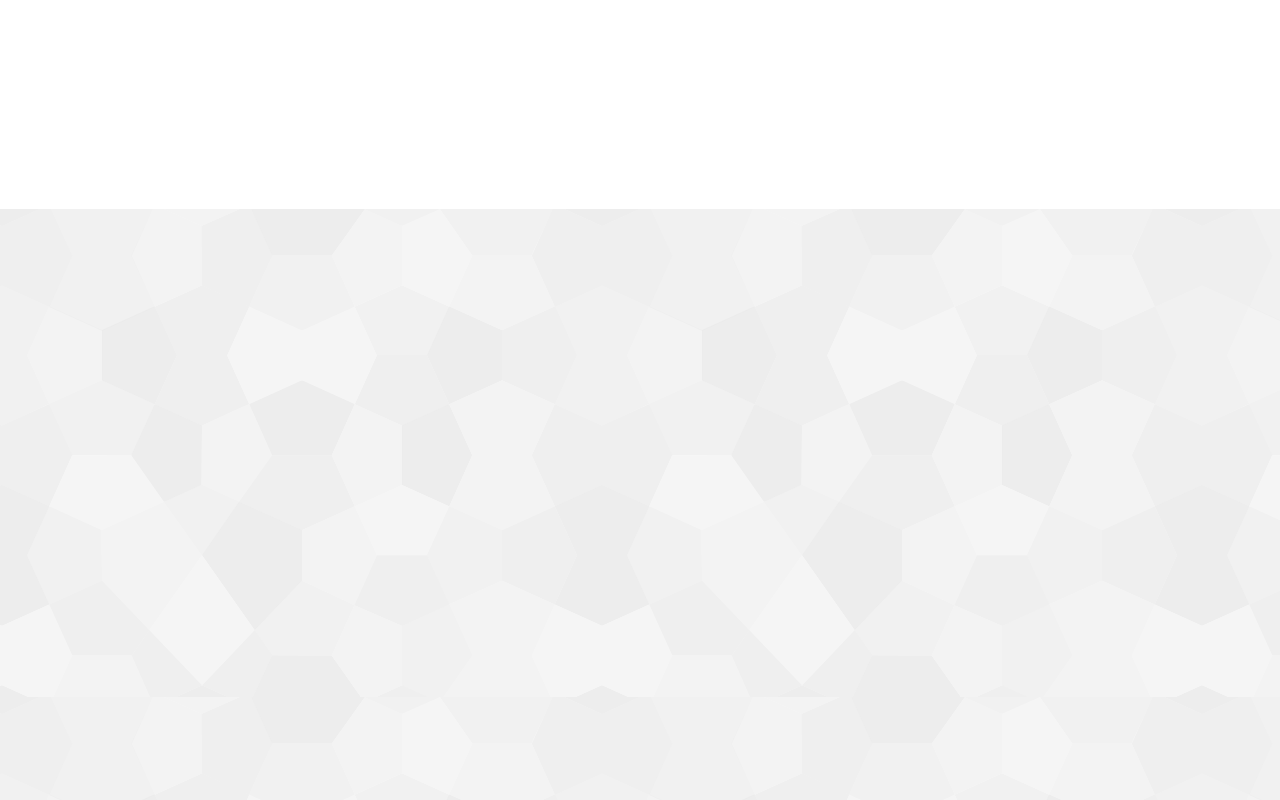
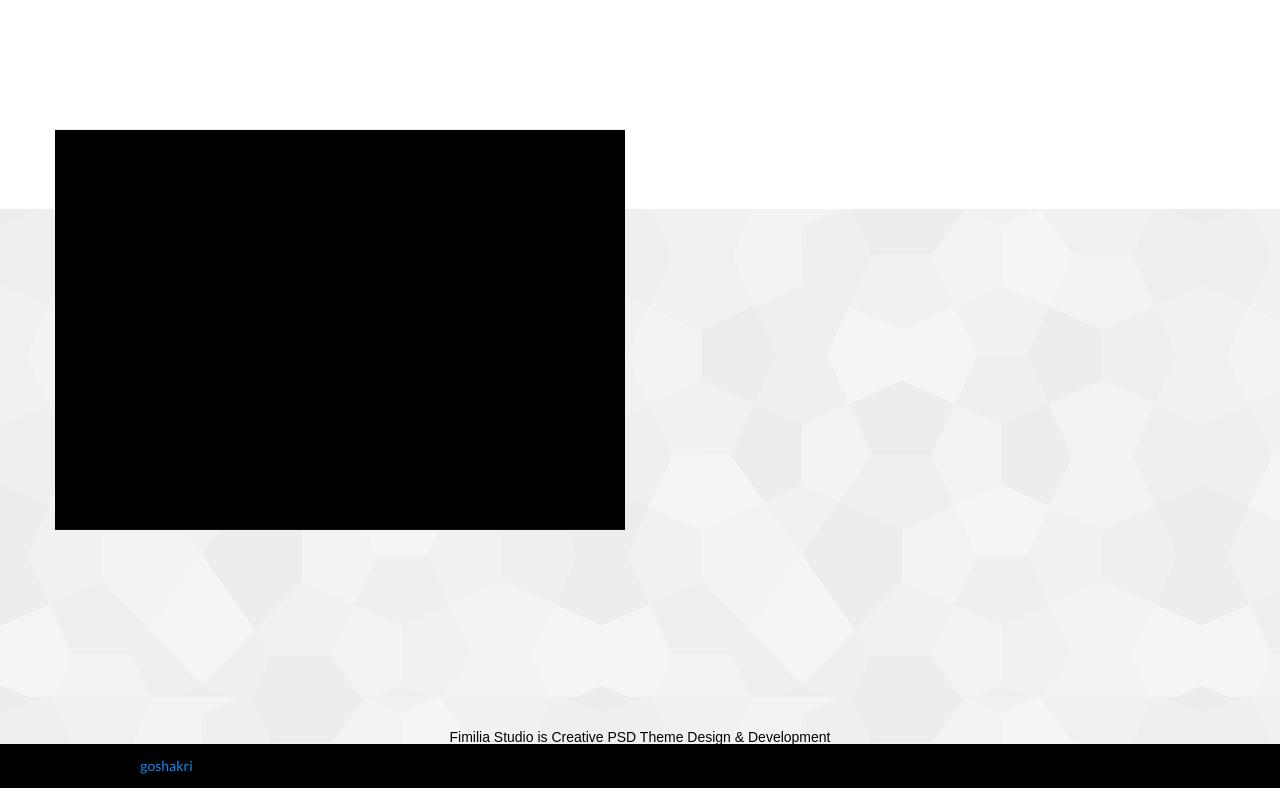
Before and after one commit to goshakri/google-Home-page1, a React (Create React App) app: page / in a window 1280 px wide. Shown: the part 1480-2280 px from the top of the page. Built offline with nearby package versions, Linux system fonts and the light colour scheme.

Commit message:
Postiton images

```diff
--- a/src/App.js
+++ b/src/App.js
@@ -135,13 +135,18 @@ function App() {
           </div>
         </div>
 
-        <div className="Section Section--bgimage u-pt-490">
+        <div className="Section Section--bgimage u-pt-200">
           <div className="Section-content">
             <div className="AboutSection">
               <div className="AboutSection-content">
                 <div className="AboutSection-item">
                   <div className="AboutSection-photo">
                     <img src={noneimage} alt="" />
+                  </div>
+
+                  <div className="">
+                    <h2>Fimilia Studio is Creative PSD Theme Design & Development</h2>
+                    <p></p>
                   </div>
                 </div>
               </div>
--- a/src/stylesheets/_utilities.scss
+++ b/src/stylesheets/_utilities.scss
@@ -97,6 +97,10 @@
     &-490 {
       padding-top: 490px;
     }
+
+    &-300 {
+      padding-top: 200px;
+    }
   }
 
   &-pl {
--- a/src/stylesheets/modules/_AboutSection.scss
+++ b/src/stylesheets/modules/_AboutSection.scss
@@ -7,7 +7,8 @@
 
   &-photo {
     display: flex;
-
+    position: relative;
+    bottom: 200px;
   }
 
   &-title {
@@ -18,6 +19,10 @@
 
     &--text {
       font-size: 25px;
+    }
+
+    &--txt {
+
     }
   }
 
```
